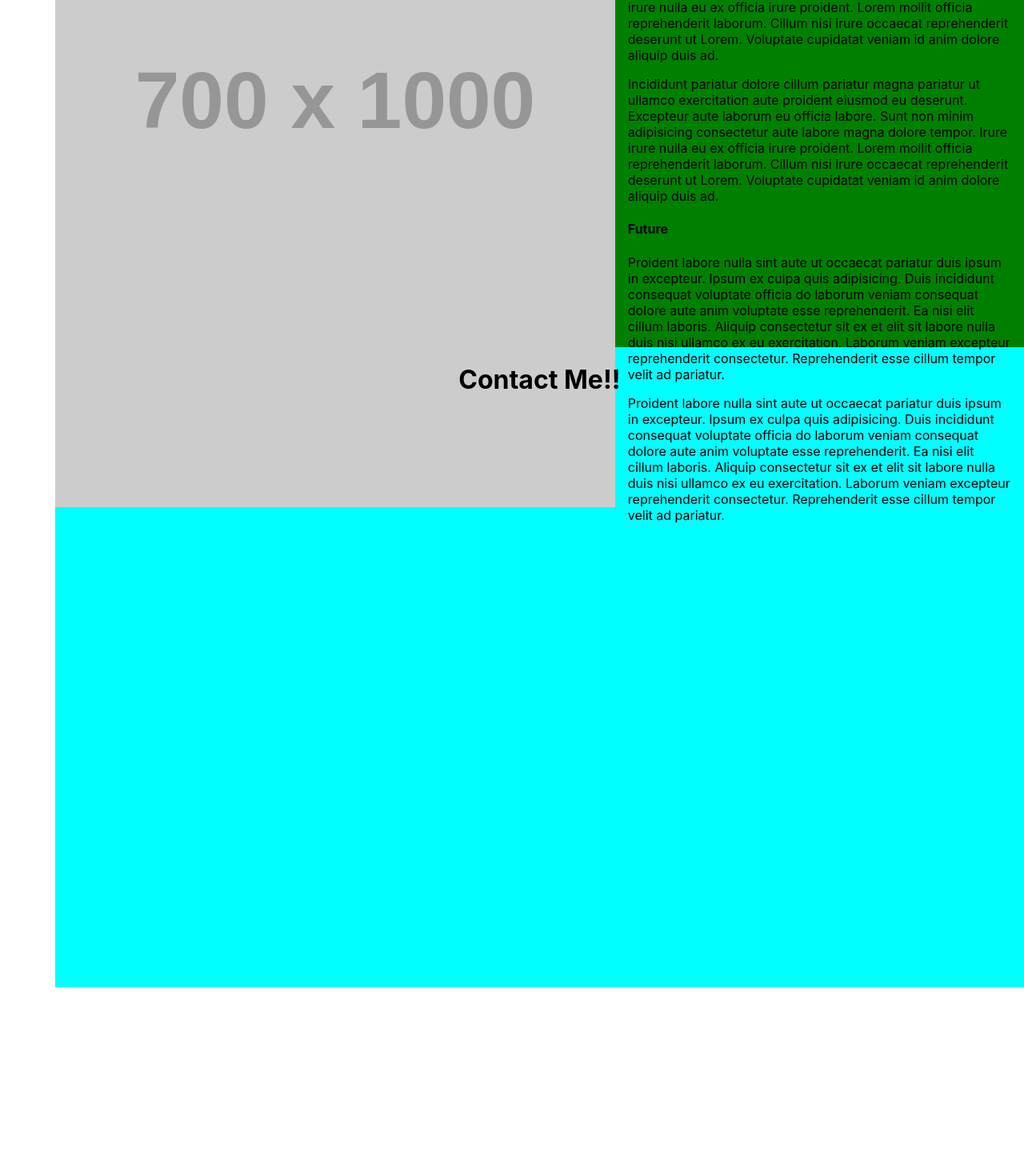
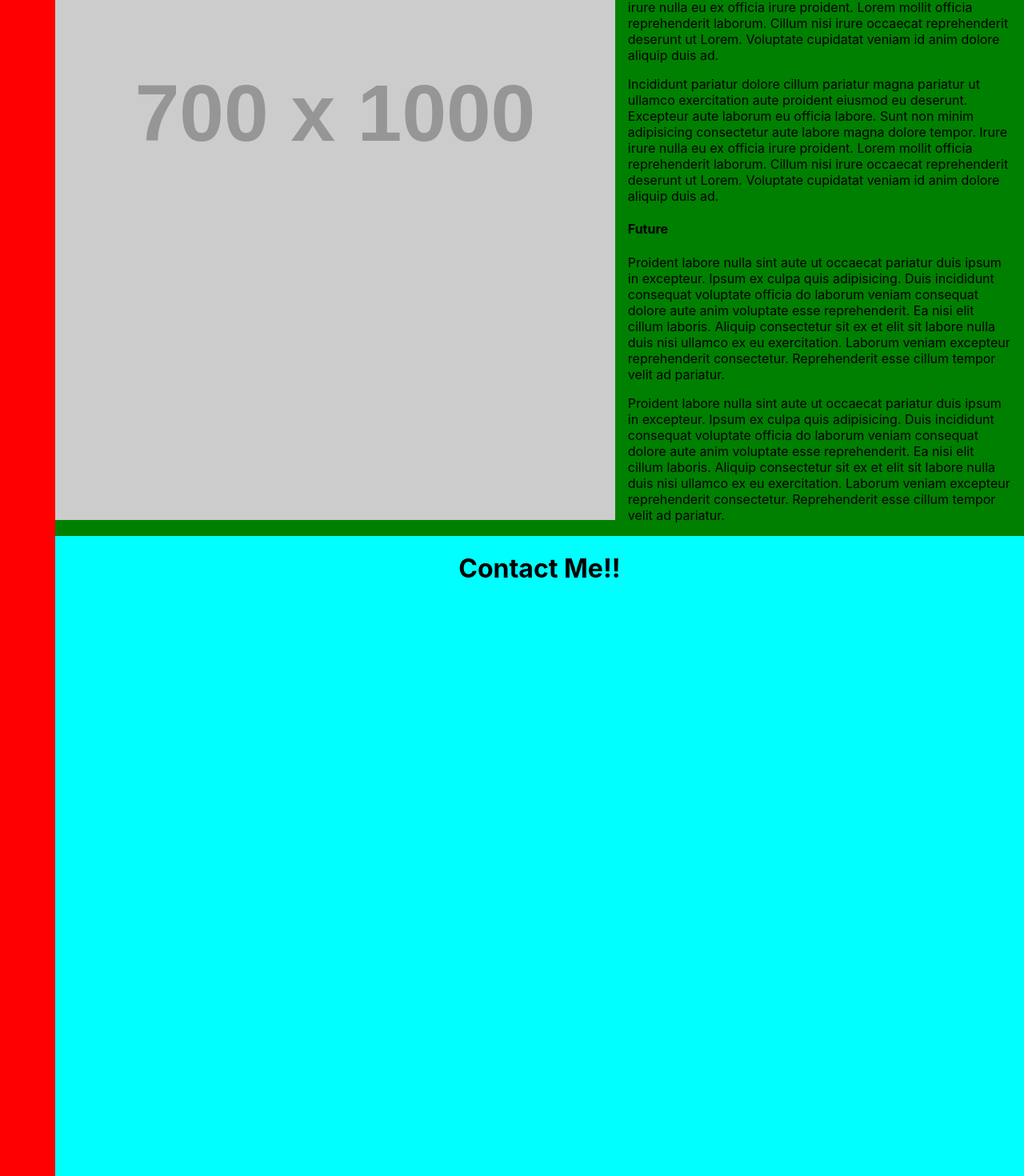
Before and after one commit to etacalpha/portfolioV2, a React (Create React App) app: page /about in a window 1280 px wide. Shown: the part 1166-2636 px from the top of the page at 80% size. Before the commit the page ends 2400 px from the top, so only its background shows below. Built offline with nearby package versions, Linux system fonts and the light colour scheme.

Commit message:
changed height on main elements to be min 100vh

```diff
--- a/src/App.css
+++ b/src/App.css
@@ -5,14 +5,13 @@
   margin: 0;
 }
 main {
-  height: 100vh;
   margin-left: 4.3em;
+  height: 100%;
 }
 
 nav {
   position: fixed;
   top: 0;
-  left: 0;
   background-color: #0d0d38;
   text-align: center;
   color: orange;
--- a/src/Components/About/about.css
+++ b/src/Components/About/about.css
@@ -4,8 +4,7 @@
   align-content: center;
   justify-content: center;
   background-color: green;
-  height: 100%;
-  /* padding-bottom: 5.5em; */
+  min-height: 100vh;
 }
 
 .img {
--- a/src/Components/Contact/contact.css
+++ b/src/Components/Contact/contact.css
@@ -4,5 +4,5 @@
   align-content: center;
   justify-content: center;
   background-color: aqua;
-  height: 100%;
+  min-height: 100vh;
 }
--- a/src/Components/Index/index.css
+++ b/src/Components/Index/index.css
@@ -4,5 +4,5 @@
   align-content: center;
   justify-content: center;
   background-color: purple;
-  height: 100%;
+  min-height: 100vh;
 }
```
